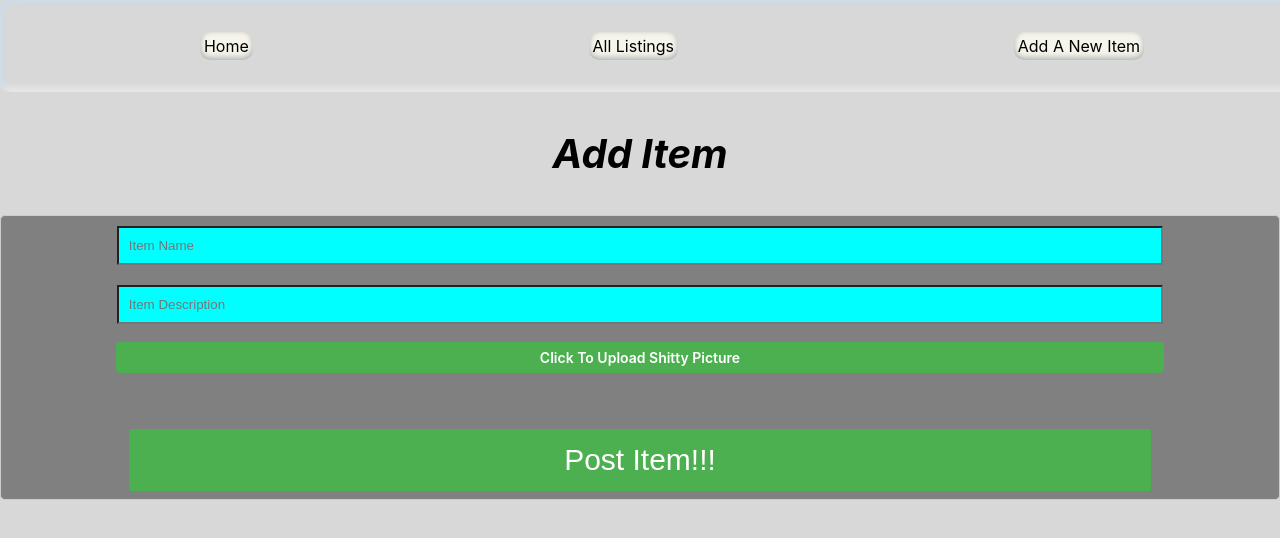
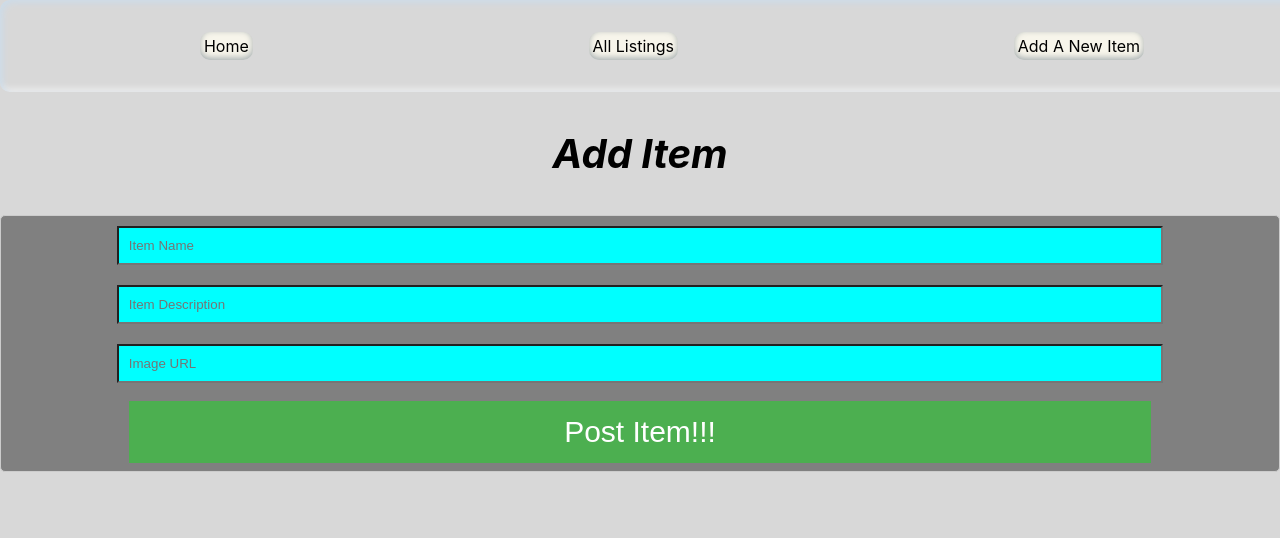
Before and after one commit to jozkan30/MERN-Stack-Group-Project-, a React (Create React App) app: page /add-listing in a window 1280 px wide. Shown: the top 538 px of the page. Built offline with nearby package versions, Linux system fonts and the light colour scheme.

Commit message:
Changed image to URL

```diff
--- a/src/screens/AddListing.jsx
+++ b/src/screens/AddListing.jsx
@@ -6,36 +6,19 @@ import './AddListing.css'
 
 export default function ItemCreate() {
     const [item, setItem] = useState({
-        name: "",
+        title: "",
         description: "",
-
+        image: ""
     });
-
-    // new state variable to keep track of the selected file
-    const [file, setFile] = useState(null);
-    // new state variable to keep track of the image preview
-    const [preview, setPreview] = useState(null);
-
     let navigate = useNavigate();
-
-    // function to handle file input change
-    const handleFileChange = (e) => {
-        const file = e.target.files[0];
-        setFile(file);
-        // create a object URL to show the preview
-        const objectUrl = URL.createObjectURL(file);
-        setPreview(objectUrl);
-    };
 
     const handleSubmit = async (e) => {
         e.preventDefault();
-        // create a form data with the file and other data
-        const formData = new FormData();
-        formData.append("image", file);
-        formData.append("name", item.name);
-        formData.append("description", item.description);
-        // send the form data to the server
-        const createdItem = await createItem(formData);
+        const createdItem = await createItem({
+          title: item.name,
+          description: item.description,
+          image: item.imageUrl
+        });
         navigate(`/items/${createdItem.id}`, { replace: true });
     };
 
@@ -44,7 +27,6 @@ export default function ItemCreate() {
         setItem((prev) => ({
             ...prev,
             [name]: value
-
         }))
     };
 
@@ -66,10 +48,13 @@ export default function ItemCreate() {
           value={item.description}
           onChange={handleChange}
         />
-        <label htmlFor="custom-file-input">Click To Upload Shitty Picture</label>
-        <input type="file" name="image" onChange={handleFileChange} className="custom-file-input" id="custom-file-input" />
-        {preview && <img src={preview} alt="preview" width="200" height="200" />}
-        {!preview && <p>No image selected</p>}
+        <input
+          type="text"
+          placeholder="Image URL"
+          name="imageUrl"
+          value={item.imageUrl}
+          onChange={handleChange}
+        />
         <button type="submit">Post Item!!!</button>
       </form>
     </div>
```
